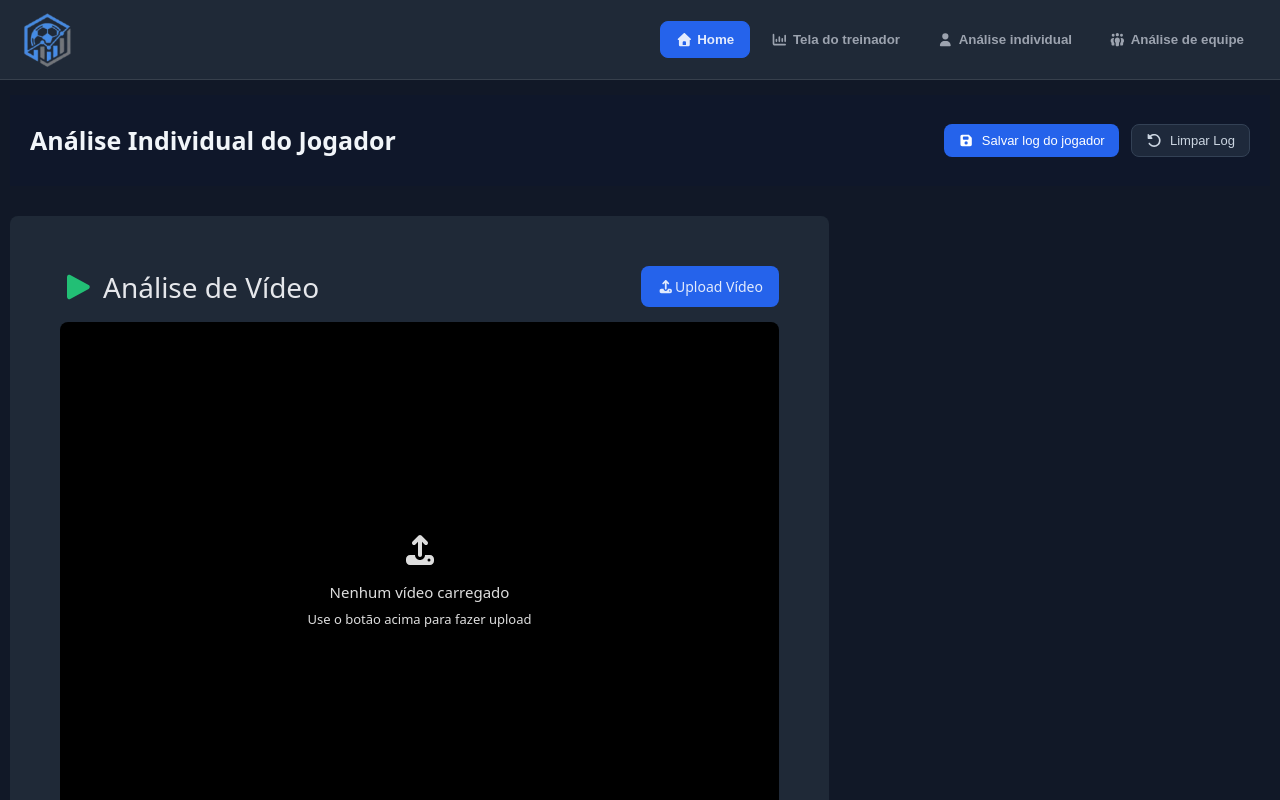
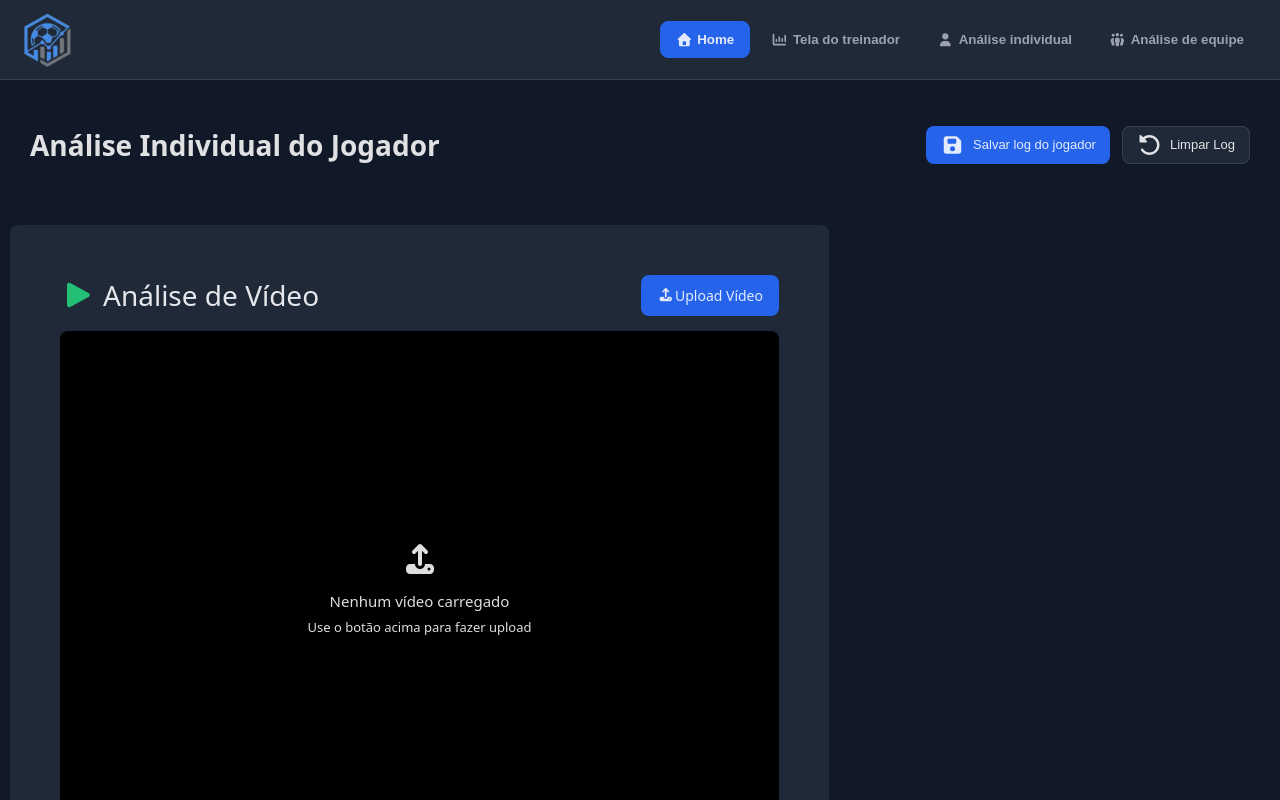
Before and after one commit to diogodls/player, a React (Vite) app: page /individual-analysis in a window 1280 px wide. Shown: the top 800 px of the page. Built offline with nearby package versions, Linux system fonts and the light colour scheme.

Commit message:
feat(#28)-cria header da analise individual

```diff
--- a/src/components/HeaderAnalysis/HeaderAnalysis.module.scss
+++ b/src/components/HeaderAnalysis/HeaderAnalysis.module.scss
@@ -1,17 +1,18 @@
 .container {
   width: 100%;
-  background: #0f172a; // dark navy
   padding: 10px 20px;
 
   display: flex;
   justify-content: space-between;
   align-items: center;
+
+  border-radius: var(--border-radius);
 }
 
 .title {
-  font-size: 25px;
+  font-size: 28px;
   font-weight: 600;
-  color: #f1f5f9;
+  color: var(--text-primary);
 }
 
 .actions {
@@ -25,7 +26,7 @@
   gap: 8px;
 
   padding: 8px 14px;
-  border-radius: 8px;
+  border-radius: var(--border-radius);
   font-size: 13px;
   font-weight: 500;
   border: none;
@@ -33,25 +34,25 @@
   transition: 0.2s ease;
 
   svg {
-    font-size: 13px;
+    font-size: 20px;
   }
 }
 
 .save {
   background: var(--selected-blue);
-  color: white;
+  color: var(--text-primary);
 
   &:hover {
-    background: #1d4ed8;
+    background: var(--green);
   }
 }
 
 .clear {
-  background: #1e293b;
-  color: #cbd5e1;
-  border: 1px solid #334155;
+  background: var(--surface);
+  color: var(--text-primary);
+  border: 1px solid var(--border-20);
 
   &:hover {
-    background: #334155;
+    background: var(--deep-red);
   }
 }
--- a/src/components/HeaderAnalysis/HeaderAnalysis.tsx
+++ b/src/components/HeaderAnalysis/HeaderAnalysis.tsx
@@ -1,13 +1,42 @@
 import styles from "./HeaderAnalysis.module.scss";
 import { FontAwesomeIcon } from "@fortawesome/react-fontawesome";
 import { faFloppyDisk, faRotateLeft } from "@fortawesome/free-solid-svg-icons";
+import { useToast } from "../../contexts/ToastContext";
 
 type Props = {
   onSave?: () => void;
-  onClear?: () => void;
+  onClear?: () => void; // props p adicionar lógica na pág posteriormente
 };
 
 const IndividualAnalysisHeader = ({ onSave, onClear }: Props) => {
+  const toast = useToast();
+
+  const handleSave = () => {
+    try {
+      if (onSave) {
+        onSave();
+        toast.success("Log do jogador salvo com sucesso!");
+      } else {
+        toast.error("Nenhuma ação de salvar foi definida.");
+      }
+    } catch (error) {
+      toast.error("Erro ao salvar o log do jogador.");
+    }
+  };
+
+  const handleClear = () => {
+    try {
+      if (onClear) {
+        onClear();
+        toast.success("Log limpo com sucesso!");
+      } else {
+        toast.error("Nenhuma ação de limpeza foi definida.");
+      }
+    } catch (error) {
+      toast.error("Erro ao limpar o log.");
+    }
+  };
+
   return (
     <div className={styles.container}>
       <h1 className={styles.title}>
@@ -17,7 +46,7 @@ const IndividualAnalysisHeader = ({ onSave, onClear }: Props) => {
       <div className={styles.actions}>
         <button
           className={`${styles.button} ${styles.save}`}
-          onClick={onSave}
+          onClick={handleSave}
         >
           <FontAwesomeIcon icon={faFloppyDisk} />
           Salvar log do jogador
@@ -25,7 +54,7 @@ const IndividualAnalysisHeader = ({ onSave, onClear }: Props) => {
 
         <button
           className={`${styles.button} ${styles.clear}`}
-          onClick={onClear}
+          onClick={handleClear}
         >
           <FontAwesomeIcon icon={faRotateLeft} />
           Limpar Log
--- a/src/index.css
+++ b/src/index.css
@@ -19,7 +19,6 @@
   --deep-red: #7f1d1d;
   --green: #22BF75;
   --yellow: #facc15;
-  --surface-dark: #0f172a;
   --light-purple: #a173d6;
   --purple:#7c3aed;
 
@@ -30,6 +29,7 @@
   --bg-default: #242424;
   --bg-dark: #111827;
   --surface: #1f2937;
+  --surface-dark: #0f172a;
 
   --border-radius: 8px;
   --border-50: rgba(221,221,221,0.31);
```
